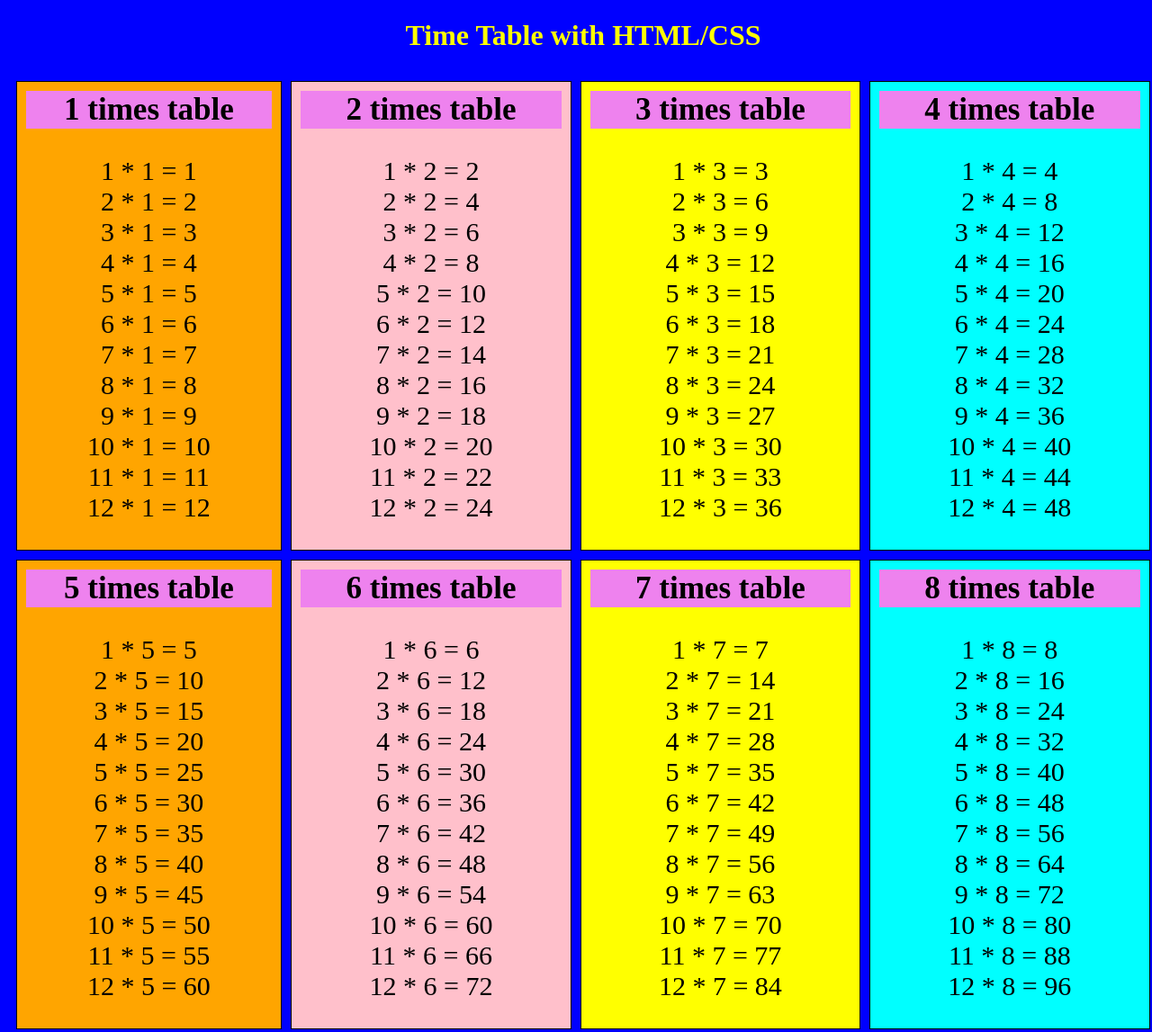
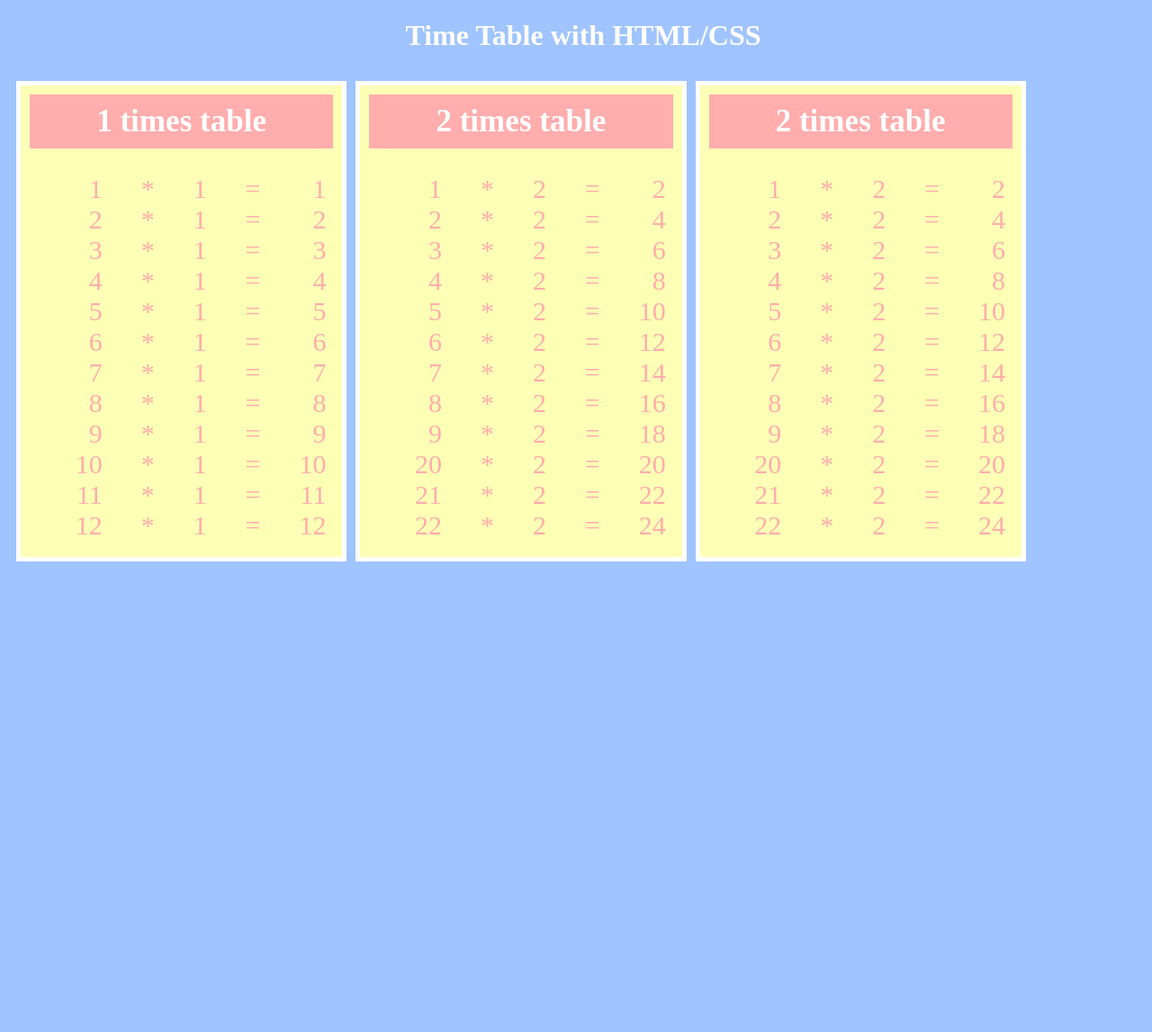
Before and after one commit to RadosavAntonio/timesTable, a plain HTML site: page html&css/index.html in a window 1280 px wide. Shown: the top 1147 px of the page at 90% size. After the commit the page ends 800 px from the top, so only its background shows below. Drawn offline with Linux system fonts and the light colour scheme.

Commit message:
HTML and CSS version update with grid

```diff
--- a/html&css/index.html
+++ b/html&css/index.html
@@ -9,209 +9,236 @@
 <body>
   <h1>Time Table with HTML/CSS</h1>
   <div class="grid-container">
-    <div class="orange">
-      <h3 class="tableHead">1 times table</h3>
-      <ul>
-        <li> 1 * 1 =  1</li>
-        <li> 2 * 1 =  2</li>
-        <li> 3 * 1 =  3</li>
-        <li> 4 * 1 =  4</li>
-        <li> 5 * 1 =  5</li>
-        <li> 6 * 1 =  6</li>
-        <li> 7 * 1 =  7</li>
-        <li> 8 * 1 =  8</li>
-        <li> 9 * 1 =  9</li>
-        <li>10 * 1 = 10</li>
-        <li>11 * 1 = 11</li>
-        <li>12 * 1 = 12</li>
-      </ul>
+
+    <div class="cornflowerLilac">
+      <h3 class="tableHead-cornflowerLilac">1 times table</h3>
+      <div class="grid-numbers">
+        <div>1</div>
+        <div>*</div>
+        <div>1</div>
+        <div>=</div>
+        <div>1</div>
+
+        <div>2</div>
+        <div>*</div>
+        <div>1</div>
+        <div>=</div>
+        <div>2</div>
+
+        <div>3</div>
+        <div>*</div>
+        <div>1</div>
+        <div>=</div>
+        <div>3</div>
+
+        <div>4</div>
+        <div>*</div>
+        <div>1</div>
+        <div>=</div>
+        <div>4</div>
+
+        <div>5</div>
+        <div>*</div>
+        <div>1</div>
+        <div>=</div>
+        <div>5</div>
+
+        <div>6</div>
+        <div>*</div>
+        <div>1</div>
+        <div>=</div>
+        <div>6</div>
+
+        <div>7</div>
+        <div>*</div>
+        <div>1</div>
+        <div>=</div>
+        <div>7</div>
+
+        <div>8</div>
+        <div>*</div>
+        <div>1</div>
+        <div>=</div>
+        <div>8</div>
+
+        <div>9</div>
+        <div>*</div>
+        <div>1</div>
+        <div>=</div>
+        <div>9</div>
+
+        <div>10</div>
+        <div>*</div>
+        <div>1</div>
+        <div>=</div>
+        <div>10</div>
+
+        <div>11</div>
+        <div>*</div>
+        <div>1</div>
+        <div>=</div>
+        <div>11</div>
+
+        <div>12</div>
+        <div>*</div>
+        <div>1</div>
+        <div>=</div>
+        <div>12</div>
+      </div>
     </div>
-    <div class="pink">
-      <h3 class="tableHead">2 times table</h3>
-      <ul>
-       <li>1 * 2 = 2</li>
-        <li>2 * 2 = 4</li>
-        <li>3 * 2 = 6</li>
-        <li>4 * 2 = 8</li>
-        <li>5 * 2 = 10</li>
-        <li>6 * 2 = 12</li>
-        <li>7 * 2 = 14</li>
-        <li>8 * 2 = 16</li>
-        <li>9 * 2 = 18</li>
-        <li>10 * 2 = 20</li>
-        <li>11 * 2 = 22</li>
-        <li>12 * 2 = 24</li>
-      </ul>
+
+    <div class="cornflowerLilac">
+      <h3 class="tableHead-cornflowerLilac">2 times table</h3>
+      <div class="grid-numbers">
+        <div>1</div>
+        <div>*</div>
+        <div>2</div>
+        <div>=</div>
+        <div>2</div>
+
+        <div>2</div>
+        <div>*</div>
+        <div>2</div>
+        <div>=</div>
+        <div>4</div>
+
+        <div>3</div>
+        <div>*</div>
+        <div>2</div>
+        <div>=</div>
+        <div>6</div>
+
+        <div>4</div>
+        <div>*</div>
+        <div>2</div>
+        <div>=</div>
+        <div>8</div>
+
+        <div>5</div>
+        <div>*</div>
+        <div>2</div>
+        <div>=</div>
+        <div>10</div>
+
+        <div>6</div>
+        <div>*</div>
+        <div>2</div>
+        <div>=</div>
+        <div>12</div>
+
+        <div>7</div>
+        <div>*</div>
+        <div>2</div>
+        <div>=</div>
+        <div>14</div>
+
+        <div>8</div>
+        <div>*</div>
+        <div>2</div>
+        <div>=</div>
+        <div>16</div>
+
+        <div>9</div>
+        <div>*</div>
+        <div>2</div>
+        <div>=</div>
+        <div>18</div>
+
+        <div>20</div>
+        <div>*</div>
+        <div>2</div>
+        <div>=</div>
+        <div>20</div>
+
+        <div>21</div>
+        <div>*</div>
+        <div>2</div>
+        <div>=</div>
+        <div>22</div>
+
+        <div>22</div>
+        <div>*</div>
+        <div>2</div>
+        <div>=</div>
+        <div>24</div>
+      </div>
     </div>
-    <div class="yellow">
-      <h3 class="tableHead">3 times table</h3>
-      <ul>
-       <li>1 * 3 = 3</li>
-        <li>2 * 3 = 6</li>
-        <li>3 * 3 = 9</li>
-        <li>4 * 3 = 12</li>
-        <li>5 * 3 = 15</li>
-        <li>6 * 3 = 18</li>
-        <li>7 * 3 = 21</li>
-        <li>8 * 3 = 24</li>
-        <li>9 * 3 = 27</li>
-        <li>10 * 3 = 30</li>
-        <li>11 * 3 = 33</li>
-        <li>12 * 3 = 36</li>
-      </ul>
-    </div>
-    <div class="cyan">
-      <h3 class="tableHead">4 times table</h3>
-      <ul>
-       <li>1 * 4 = 4</li>
-        <li>2 * 4 = 8</li>
-        <li>3 * 4 = 12</li>
-        <li>4 * 4 = 16</li>
-        <li>5 * 4 = 20</li>
-        <li>6 * 4 = 24</li>
-        <li>7 * 4 = 28</li>
-        <li>8 * 4 = 32</li>
-        <li>9 * 4 = 36</li>
-        <li>10 * 4 = 40</li>
-        <li>11 * 4 = 44</li>
-        <li>12 * 4 = 48</li>
-      </ul>
-    </div>
-    <div class="orange">
-      <h3 class="tableHead">5 times table</h3>
-      <ul>
-       <li>1 * 5 = 5</li>
-        <li>2 * 5 = 10</li>
-        <li>3 * 5 = 15</li>
-        <li>4 * 5 = 20</li>
-        <li>5 * 5 = 25</li>
-        <li>6 * 5 = 30</li>
-        <li>7 * 5 = 35</li>
-        <li>8 * 5 = 40</li>
-        <li>9 * 5 = 45</li>
-        <li>10 * 5 = 50</li>
-        <li>11 * 5 = 55</li>
-        <li>12 * 5 = 60</li>
-      </ul>
-    </div>
-    <div class="pink">
-      <h3 class="tableHead">6 times table</h3>
-      <ul>
-       <li>1 * 6 = 6</li>
-        <li>2 * 6 = 12</li>
-        <li>3 * 6 = 18</li>
-        <li>4 * 6 = 24</li>
-        <li>5 * 6 = 30</li>
-        <li>6 * 6 = 36</li>
-        <li>7 * 6 = 42</li>
-        <li>8 * 6 = 48</li>
-        <li>9 * 6 = 54</li>
-        <li>10 * 6 = 60</li>
-        <li>11 * 6 = 66</li>
-        <li>12 * 6 = 72</li>
-      </ul>
-    </div>
-    <div class="yellow">
-      <h3 class="tableHead">7 times table</h3>
-      <ul>
-       <li>1 * 7 = 7</li>
-        <li>2 * 7 = 14</li>
-        <li>3 * 7 = 21</li>
-        <li>4 * 7 = 28</li>
-        <li>5 * 7 = 35</li>
-        <li>6 * 7 = 42</li>
-        <li>7 * 7 = 49</li>
-        <li>8 * 7 = 56</li>
-        <li>9 * 7 = 63</li>
-        <li>10 * 7 = 70</li>
-        <li>11 * 7 = 77</li>
-        <li>12 * 7 = 84</li>
-      </ul>
-    </div>
-    <div class="cyan">
-      <h3 class="tableHead">8 times table</h3>
-      <ul>
-       <li>1 * 8 = 8</li>
-        <li>2 * 8 = 16</li>
-        <li>3 * 8 = 24</li>
-        <li>4 * 8 = 32</li>
-        <li>5 * 8 = 40</li>
-        <li>6 * 8 = 48</li>
-        <li>7 * 8 = 56</li>
-        <li>8 * 8 = 64</li>
-        <li>9 * 8 = 72</li>
-        <li>10 * 8 = 80</li>
-        <li>11 * 8 = 88</li>
-        <li>12 * 8 = 96</li>
-      </ul>
-    </div>
-    <div class="orange">
-      <h3 class="tableHead">9 times table</h3>
-      <ul>
-       <li>1 * 9 = 9</li>
-        <li>2 * 9 = 18</li>
-        <li>3 * 9 = 27</li>
-        <li>4 * 9 = 36</li>
-        <li>5 * 9 = 45</li>
-        <li>6 * 9 = 54</li>
-        <li>7 * 9 = 63</li>
-        <li>8 * 9 = 72</li>
-        <li>9 * 9 = 81</li>
-        <li>10 * 9 = 90</li>
-        <li>11 * 9 = 99</li>
-        <li>12 * 9 = 108</li>
-      </ul>
-    </div>
-    <div class="pink">
-      <h3 class="tableHead">10 times table</h3>
-      <ul>
-       <li>1 * 10 = 10</li>
-        <li>2 * 10 = 20</li>
-        <li>3 * 10 = 30</li>
-        <li>4 * 10 = 40</li>
-        <li>5 * 10 = 50</li>
-        <li>6 * 10 = 60</li>
-        <li>7 * 10 = 70</li>
-        <li>8 * 10 = 80</li>
-        <li>9 * 10 = 90</li>
-        <li>10 * 10 = 100</li>
-        <li>11 * 10 = 110</li>
-        <li>12 * 10 = 120</li>
-      </ul>
-    </div>
-    <div class="yellow">
-      <h3 class="tableHead">11 times table</h3>
-      <ul>
-       <li>1 * 11 = 11</li>
-        <li>2 * 11 = 22</li>
-        <li>3 * 11 = 33</li>
-        <li>4 * 11 = 44</li>
-        <li>5 * 11 = 55</li>
-        <li>6 * 11 = 66</li>
-        <li>7 * 11 = 77</li>
-        <li>8 * 11 = 88</li>
-        <li>9 * 11 = 99</li>
-        <li>10 * 11 = 110</li>
-        <li>11 * 11 = 121</li>
-        <li>12 * 11 = 132</li>
-      </ul>
-    </div>
-    <div class="cyan">
-      <h3 class="tableHead">12 times table</h3>
-      <ul>
-       <li>1 * 12 = 12</li>
-        <li>2 * 12 = 24</li>
-        <li>3 * 12 = 36</li>
-        <li>4 * 12 = 48</li>
-        <li>5 * 12 = 60</li>
-        <li>6 * 12 = 72</li>
-        <li>7 * 12 = 84</li>
-        <li>8 * 12 = 96</li>
-        <li>9 * 12 = 108</li>
-        <li>10 * 12 = 120</li>
-        <li>11 * 12 = 132</li>
-        <li>12 * 12 = 144</li>
-      </ul>
+
+    <div class="cornflowerLilac">
+      <h3 class="tableHead-cornflowerLilac">2 times table</h3>
+      <div class="grid-numbers">
+        <div>1</div>
+        <div>*</div>
+        <div>2</div>
+        <div>=</div>
+        <div>2</div>
+
+        <div>2</div>
+        <div>*</div>
+        <div>2</div>
+        <div>=</div>
+        <div>4</div>
+
+        <div>3</div>
+        <div>*</div>
+        <div>2</div>
+        <div>=</div>
+        <div>6</div>
+
+        <div>4</div>
+        <div>*</div>
+        <div>2</div>
+        <div>=</div>
+        <div>8</div>
+
+        <div>5</div>
+        <div>*</div>
+        <div>2</div>
+        <div>=</div>
+        <div>10</div>
+
+        <div>6</div>
+        <div>*</div>
+        <div>2</div>
+        <div>=</div>
+        <div>12</div>
+
+        <div>7</div>
+        <div>*</div>
+        <div>2</div>
+        <div>=</div>
+        <div>14</div>
+
+        <div>8</div>
+        <div>*</div>
+        <div>2</div>
+        <div>=</div>
+        <div>16</div>
+
+        <div>9</div>
+        <div>*</div>
+        <div>2</div>
+        <div>=</div>
+        <div>18</div>
+
+        <div>20</div>
+        <div>*</div>
+        <div>2</div>
+        <div>=</div>
+        <div>20</div>
+
+        <div>21</div>
+        <div>*</div>
+        <div>2</div>
+        <div>=</div>
+        <div>22</div>
+
+        <div>22</div>
+        <div>*</div>
+        <div>2</div>
+        <div>=</div>
+        <div>24</div>
+      </div>
     </div>
 
   </div>
--- a/html&css/style.css
+++ b/html&css/style.css
@@ -1,11 +1,11 @@
 body{
-  background-color: blue;
+  background-color: #A0C4FF;
   width: 100%;
 
 }
 
 h1 {
-  color: yellow;
+  color: #FFFFFC;
   text-align: center;
 }
 
@@ -17,37 +17,34 @@ h1 {
 }
 
 .grid-container > div {
-  /* background-color: red; */
-  border: 1px solid black;
+  border: 5px solid white;
   text-align: center;
   font-size: 30px;
 }
 
-.tableHead {
-  border: 1px solid violet;
-  background-color: violet;
-  margin: 10px;
+.grid-numbers {
+  display: grid;
+  grid-template-columns: auto auto auto auto auto;
+  /* grid-gap: 10px; */
+  padding: 5%;
 }
 
-ul {
-  /* text-decoration: none; */
-  list-style-type: none;
-  padding-inline-start: 0px;
-
+.grid-numbers > div {
+  text-align: right;
+  font-size: 30px;
 }
 
-.orange {
-  background-color: orange;
+.cornflowerLilac > h3 {
+    color: white;
 }
 
-.pink {
-  background-color: pink;
+.cornflowerLilac {
+  color: #FFADAD;
+  background-color: #FDFFB6;
 }
 
-.yellow {
-  background-color: yellow;
+.tableHead-cornflowerLilac {
+  background-color: #FFADAD;
+  margin: 10px;
+  padding: 10px;
 }
-
-.cyan {
-  background-color: cyan;
-}
--- a/js/function.js
+++ b/js/function.js
@@ -1,7 +1,6 @@
 function codeAddress() {
   var p="";
   for(var i=1; i<13; i++){
-    p +='<div class="grid-container">';
     p +='<div class="orange">';
     p +='<h3 class="tableHead">';
     p += i;
@@ -12,7 +11,6 @@ function codeAddress() {
         p += i + " + " + j + " = " + q + '<br/>';
       }
     p+='</div>';
-    p+='</div>';
   }
   document.getElementById("container").innerHTML = p;
 }
```
Also changed, not shown: js/index.html (+1 -1 lines).
